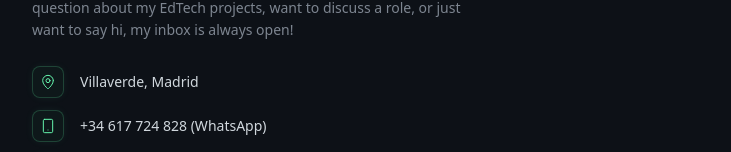
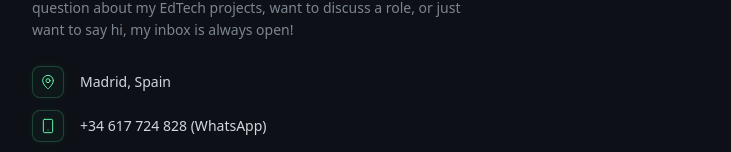
Before and after one commit to antoniotagaruma8/2026portfolio, a Next.js app: page /en in a window 1280 px wide. Shown: the part 3957-4109 px from the top of the page, without its empty margins (420-1151 px from the left). Built offline with nearby package versions, Linux system fonts and the light colour scheme.

Commit message:
updating : Address

```diff
--- a/src/components/sections/FooterContact.tsx
+++ b/src/components/sections/FooterContact.tsx
@@ -14,7 +14,7 @@ export function FooterContact({ dict }: { dict: any }) {
           <span className="w-8 h-8 flex items-center justify-center bg-[#132d21]/30 text-accent-teal rounded-lg border border-accent-teal/20 shadow-[0_0_10px_-2px_rgba(100,244,172,0.1)]">
             <MapPin size={16} strokeWidth={1.5} />
           </span>
-          <span className="text-foreground/90 font-medium">Villaverde, Madrid</span>
+          <span className="text-foreground/90 font-medium">Madrid, Spain</span>
         </div>
         <div className="flex items-center gap-4">
           <span className="w-8 h-8 flex items-center justify-center bg-[#132d21]/30 text-accent-teal rounded-lg border border-accent-teal/20 shadow-[0_0_10px_-2px_rgba(100,244,172,0.1)]">
```
Also changed, not shown: cv_output.txt.
